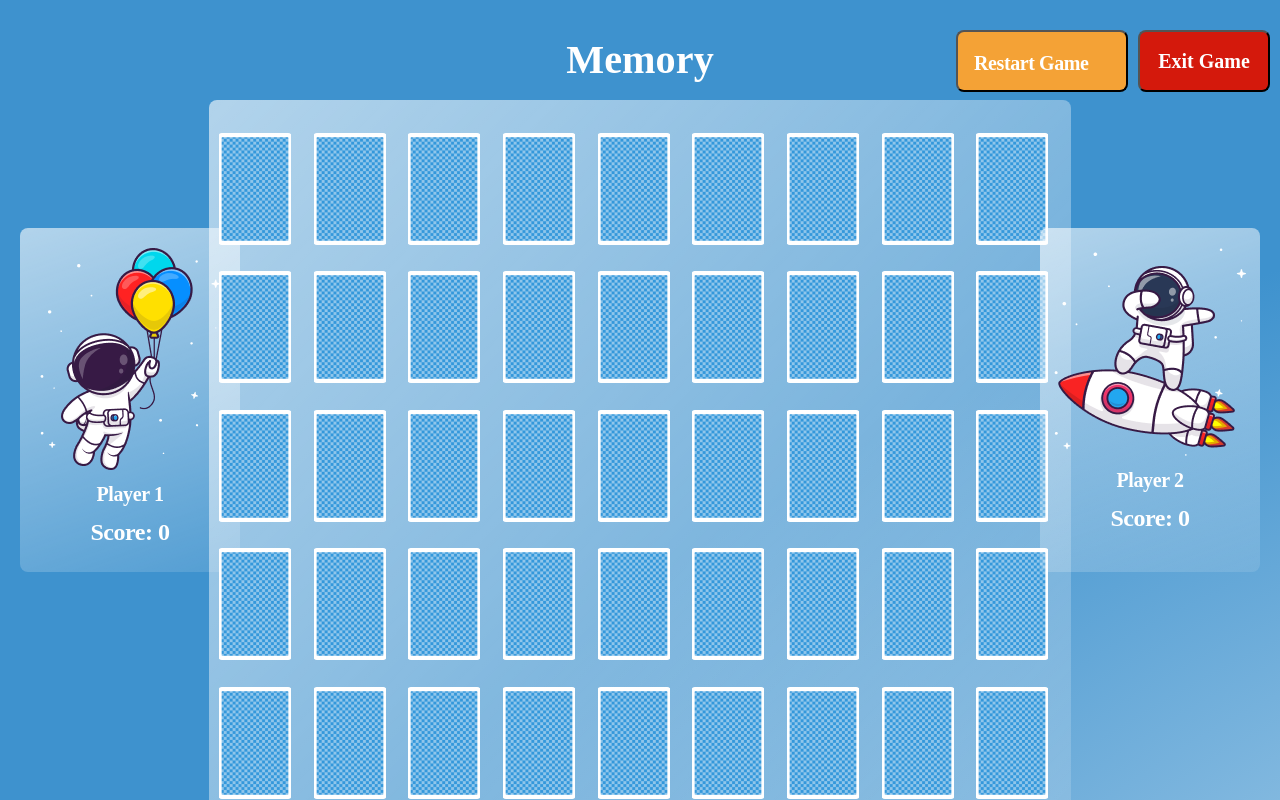
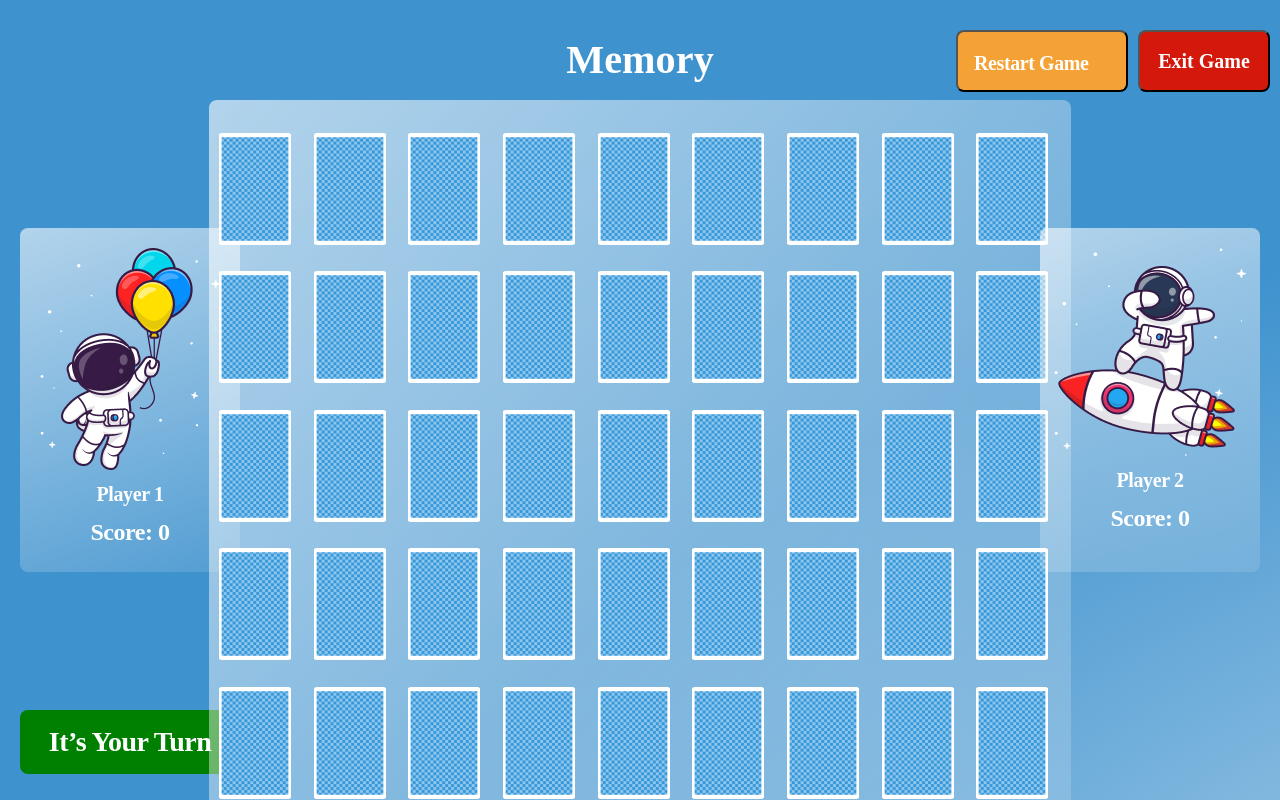
Before and after one commit to WamashuduSengani/my-memory-game, a React (Create React App) app: page /game in a window 1280 px wide. Shown: the top 800 px of the page. Built offline with nearby package versions, Linux system fonts and the light colour scheme.

Commit message:
This change adds a feature that shows on the ui who the current player

```diff
--- /dev/null
+++ b/src/components/playerIndicator/PlayerIndicator.tsx
@@ -0,0 +1,22 @@
+import React from "react";
+import "./styles.css";
+
+interface PlayerIndicatorProps {
+  backgroundColor: string;
+  textColor: string;
+}
+
+const PlayerIndicator = ({
+  backgroundColor,
+  textColor,
+}: PlayerIndicatorProps) => {
+  return (
+    <div className="current-player" style={{ backgroundColor }}>
+      <span className="turn-text" style={{ color: textColor }}>
+        It’s your turn
+      </span>
+    </div>
+  );
+};
+
+export default PlayerIndicator;
--- /dev/null
+++ b/src/components/playerIndicator/styles.css
@@ -0,0 +1,28 @@
+.current-player {
+  display: flex;
+  align-items: center;
+  justify-content: center;
+
+  width: 220px;
+  height: 64px;
+  top: 740px;
+  left: 47px;
+  border-radius: 8px;
+  position: absolute;
+}
+.turn-text {
+  display: flex;
+  align-items: center;
+  justify-content: center;
+  font-family: "Poppins";
+  font-style: normal;
+  font-weight: 700;
+  font-size: 28px;
+  line-height: 42px;
+  letter-spacing: -0.02em;
+  text-transform: capitalize;
+
+  flex: none;
+  order: 0;
+  flex-grow: 0;
+}
--- a/src/pages/gamePlay/GameBoard.tsx
+++ b/src/pages/gamePlay/GameBoard.tsx
@@ -4,6 +4,7 @@ import PlayerCard from "../../components/playerCard/PlayerCard";
 import Card from "../../components/card/Card";
 import { generateDeck, shuffleDeck } from "../../utils/cardUtils";
 import Match from "../../components/match/Match";
+import PlayerIndicator from "../../components/playerIndicator/PlayerIndicator";
 
 // Importing player images
 const playerImage1 = require("../../assets/anime/Group 30099.png");
@@ -156,7 +157,8 @@ const GameBoard = () => {
 
         if (matchedCards.length + 2 === deck.length) {
           console.log("All matches found, game over!");
-        } {
+        }
+        {
           // Show Match component and hide grid for a few seconds
           setShowMatch(true);
           setTimeout(() => {
@@ -368,6 +370,12 @@ const GameBoard = () => {
           score={players[0].score}
         />
       </div>
+      <div className="turn1">
+        {currentPlayerIndex === 0 && (
+          <PlayerIndicator backgroundColor="green" textColor="#FFFFFF" />
+        )}
+      </div>
+
       {showMatch && <Match imageSrc={match} />}
       {!showMatch && (
         <div className="game-board">
@@ -381,6 +389,11 @@ const GameBoard = () => {
           score={players[1].score}
         />
       </div>
+      <div className="turn2">
+        {currentPlayerIndex === 1 && (
+          <PlayerIndicator backgroundColor="white" textColor="#489DDA" />
+        )}
+      </div>
     </div>
   );
 };
--- a/src/pages/gamePlay/styles.css
+++ b/src/pages/gamePlay/styles.css
@@ -138,3 +138,13 @@ body {
   margin-left: auto;
   margin-right: 20px;
 }
+.turn1 {
+    position: absolute;
+    top: calc(-5% + 10px);
+    left: -27px;
+  }
+  .turn2 {
+    position: absolute;
+    top: calc(-7% + 20px);
+    right: 287px;
+  }
```
